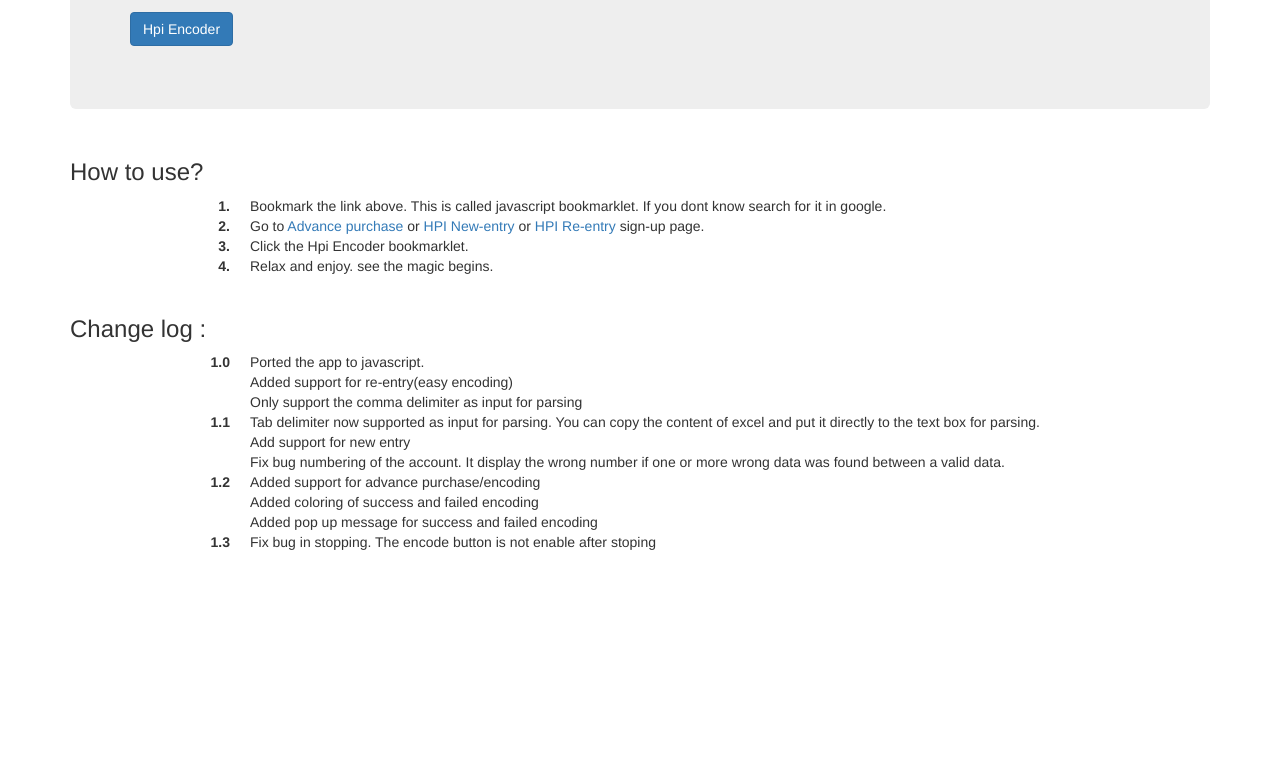
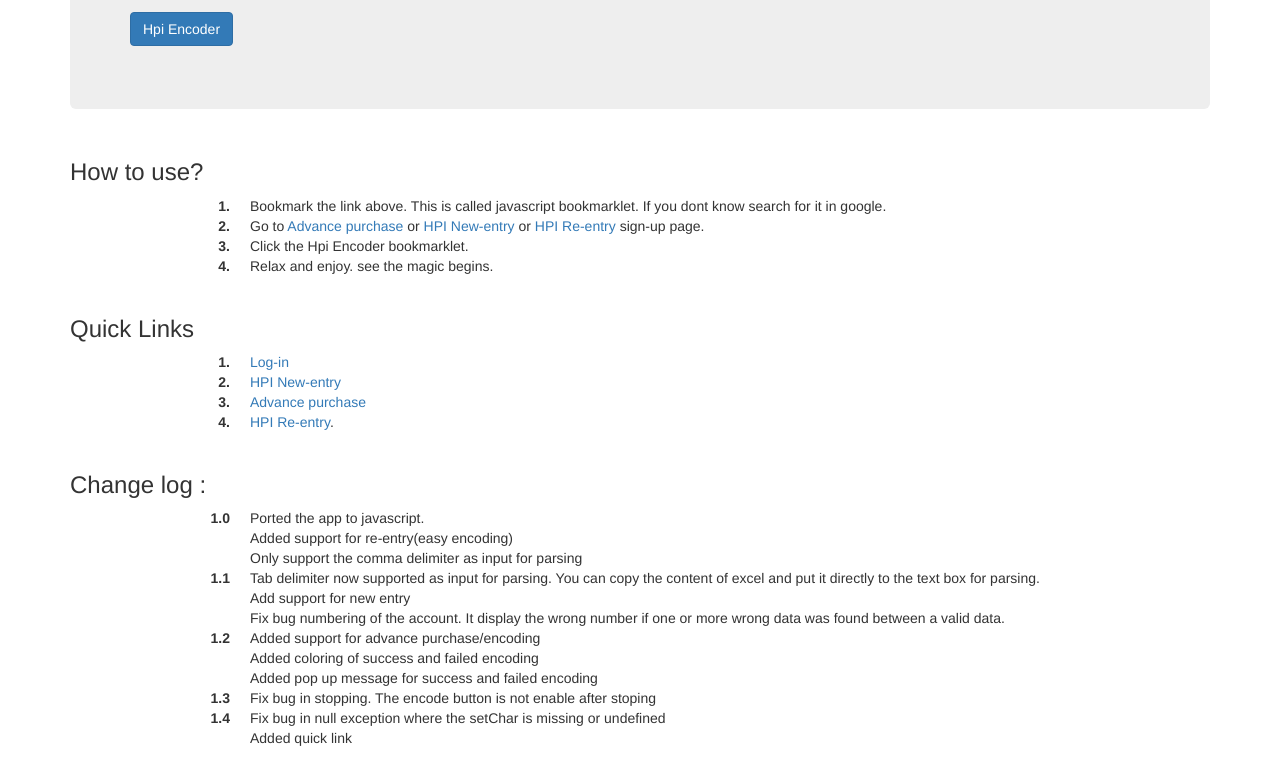
Before and after one commit to git-m1chael-dg/ez-bm, a plain HTML site: page index.html in a window 1280 px wide. Shown: the part 180-948 px from the top of the page. Before the commit the page ends 800 px from the top, so only its background shows below. Drawn offline with nearby package versions, Linux system fonts and the light colour scheme.

Commit message:
increase the version and added quick links

```diff
--- a/Common/CommonService.js
+++ b/Common/CommonService.js
@@ -3,7 +3,7 @@ hpiModule.service('CommonFunc', function ($http,toaster) {
             var self = this;
 
             self.version =  function(){
-              return "1.3";
+              return "1.4";
             };
 
             self.validateActivationCode = function (account) {
--- a/index.html
+++ b/index.html
@@ -70,6 +70,37 @@
                 </div>
                 <div class="col-md-12 column">
                     <h3>
+                        Quick Links
+                    </h3>
+                    <dl class="dl-horizontal">
+                        <dt>
+                            1.
+                        </dt>
+                        <dd>
+                            <a href="http://hpidirectsales.ph/hpi_dashboard/pages/oneclick.php" target="_new">Log-in</a>
+                        </dd>
+                        <dt>
+                            2.
+                        </dt>
+                        <dd>
+                            <a href="http://hpidirectsales.ph/easyencoding.php" target="_new">HPI New-entry</a>
+                        </dd>
+                        <dt>
+                            3.
+                        </dt>
+                        <dd>
+                            <a href="http://hpidirectsales.ph/hpi_dashboard/pages/oneclick.php" target="_new">Advance purchase</a>
+                        </dd>
+                        <dt>
+                            4.
+                        </dt>
+                        <dd>
+                            <a href="http://hpidirectsales.ph/hpi_dashboard/pages/easyencoding-reentry.php" target="_new">HPI Re-entry</a>.
+                        </dd>
+                    </dl>
+                </div>
+                <div class="col-md-12 column">
+                    <h3>
                         Change log :
                     </h3>
                     <dl class="dl-horizontal">
@@ -115,6 +146,15 @@
                         <dd>
                             Fix bug in stopping. The encode button is not enable after stoping
                         </dd>
+                        <dt>
+                            1.4
+                        </dt>
+                        <dd>
+                            Fix bug in null exception where the setChar is missing or undefined
+                        </dd>
+                        <dd>
+                            Added quick link
+                        </dd>
                     </dl>
                 </div>
             </div>
```
